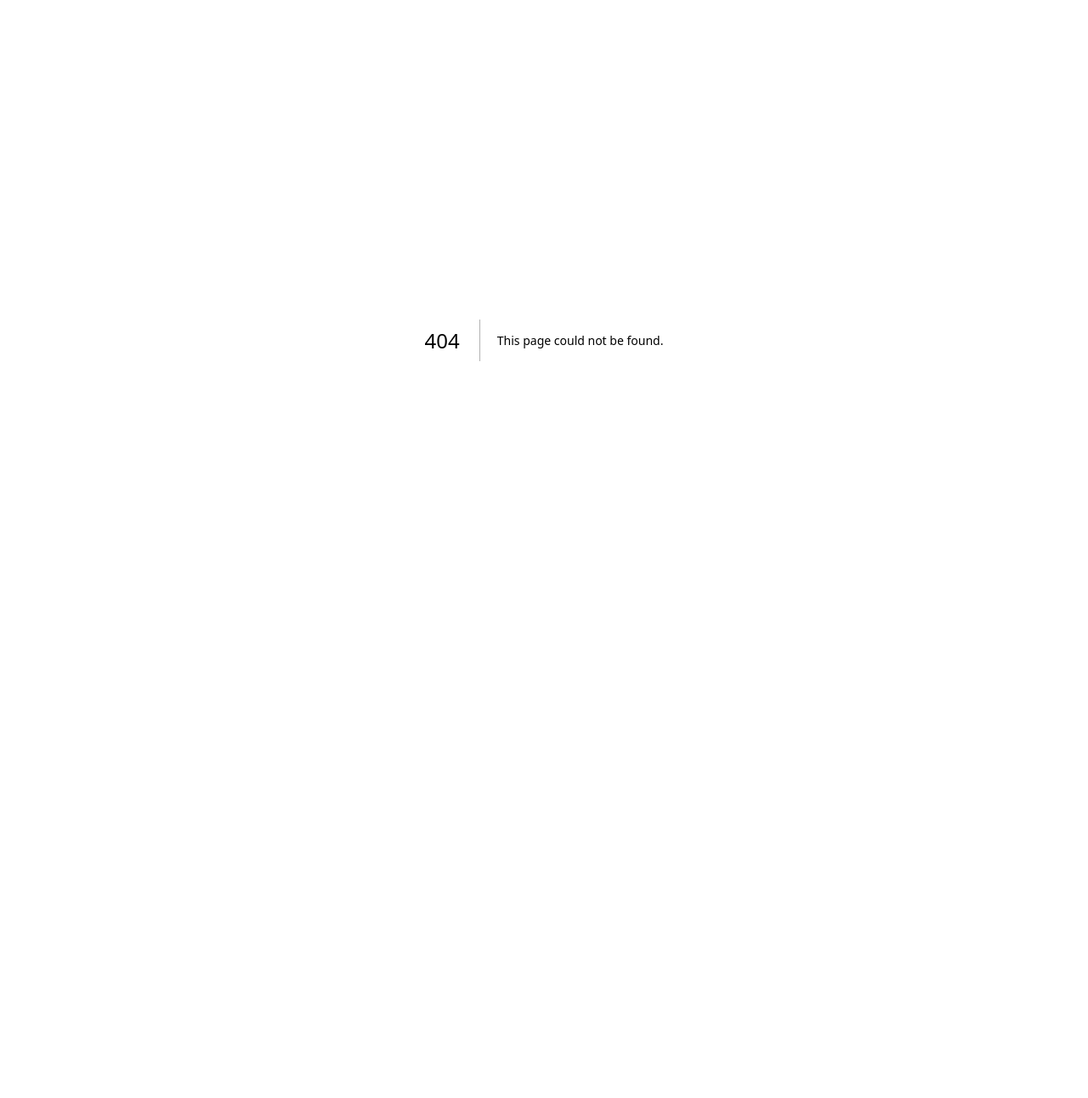
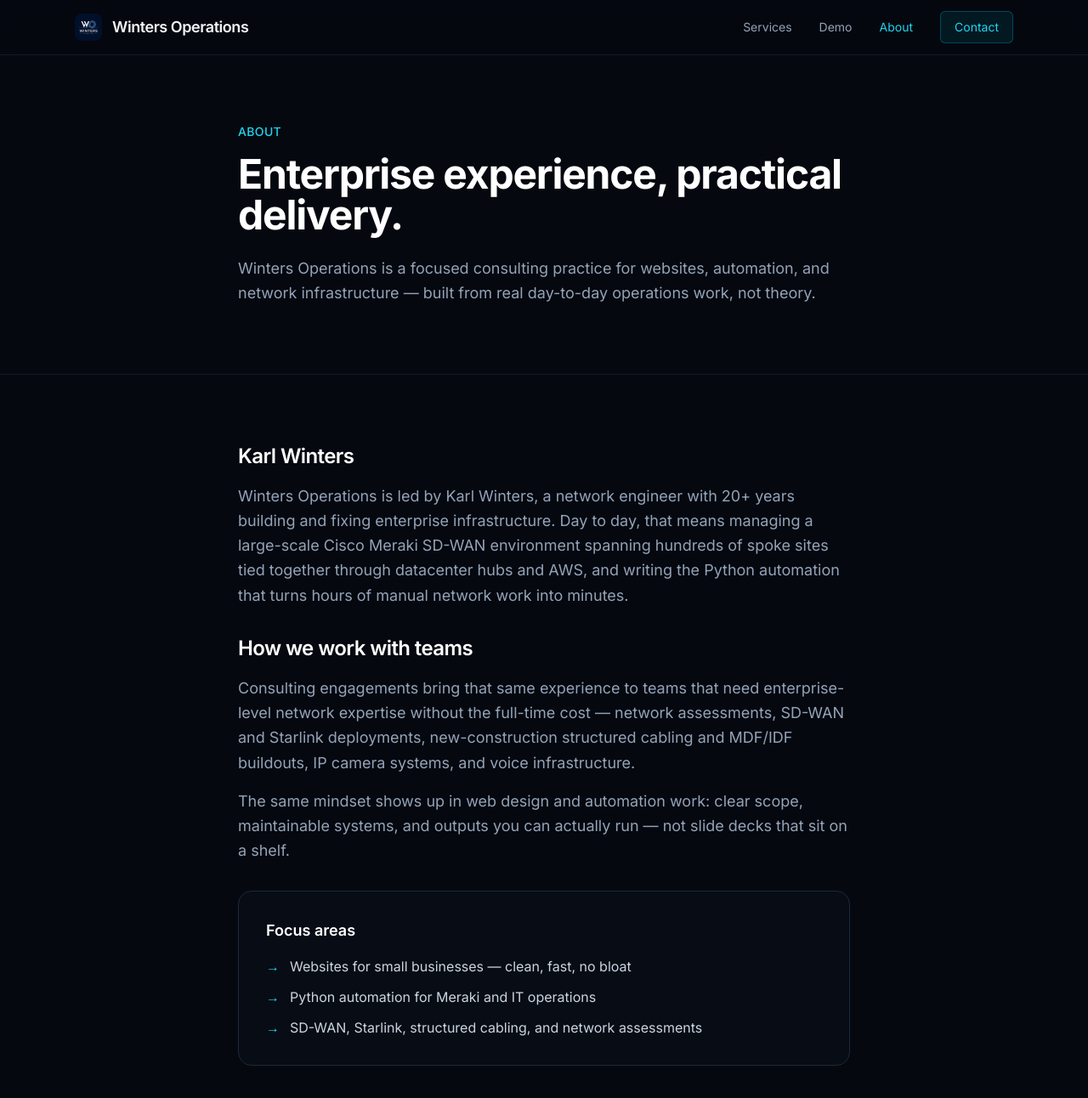
Before and after one commit to WintCom-Solutions/wintersoperations-site, a Next.js app: page /about in a window 1280 px wide. Before the commit this address had no page. Shown: the top 1292 px of the page at 85% size. Before the commit the page ends 800 px from the top, so only its background shows below. Built offline with nearby package versions, Linux system fonts and the light colour scheme.

Commit message:
Add dedicated /about page

```diff
--- /dev/null
+++ b/app/about/page.tsx
@@ -0,0 +1,156 @@
+import type { Metadata } from "next";
+import Image from "next/image";
+
+export const metadata: Metadata = {
+  title: "About",
+  description:
+    "Winters Operations is led by Karl Winters — 20+ years of enterprise network engineering, Meraki SD-WAN, and practical Python automation.",
+};
+
+export default function AboutPage() {
+  return (
+    <div className="min-h-screen flex flex-col bg-navy-950 text-slate-100">
+      <header className="border-b border-navy-700/60 bg-navy-950/80 backdrop-blur sticky top-0 z-50">
+        <div className="max-w-6xl mx-auto px-6 h-16 flex items-center justify-between">
+          <a href="/" className="flex items-center gap-3">
+            <Image
+              src="/logo.png"
+              alt="Winters Operations"
+              width={32}
+              height={32}
+              className="rounded-lg"
+            />
+            <span className="font-semibold tracking-tight text-lg">
+              Winters Operations
+            </span>
+          </a>
+          <nav className="hidden sm:flex items-center gap-8 text-sm text-slate-400">
+            <a href="/services" className="hover:text-cyan-400 transition">
+              Services
+            </a>
+            <a href="/demo" className="hover:text-cyan-400 transition">
+              Demo
+            </a>
+            <a href="/about" className="text-cyan-400">
+              About
+            </a>
+            <a
+              href="/#contact"
+              className="px-4 py-2 rounded-md bg-cyan-500/10 text-cyan-400 border border-cyan-500/30 hover:bg-cyan-500/20 transition"
+            >
+              Contact
+            </a>
+          </nav>
+        </div>
+      </header>
+
+      <main className="flex-1">
+        <section className="border-b border-navy-800">
+          <div className="max-w-3xl mx-auto px-6 py-16 sm:py-20">
+            <p className="text-cyan-400 font-medium tracking-wide text-sm uppercase mb-4">
+              About
+            </p>
+            <h1 className="text-4xl sm:text-5xl font-bold tracking-tight text-white leading-tight">
+              Enterprise experience, practical delivery.
+            </h1>
+            <p className="mt-6 text-lg text-slate-400 leading-relaxed">
+              Winters Operations is a focused consulting practice for websites,
+              automation, and network infrastructure — built from real
+              day-to-day operations work, not theory.
+            </p>
+          </div>
+        </section>
+
+        <section className="py-16 sm:py-20">
+          <div className="max-w-3xl mx-auto px-6 space-y-8">
+            <div>
+              <h2 className="text-2xl font-semibold text-white tracking-tight mb-4">
+                Karl Winters
+              </h2>
+              <p className="text-slate-400 leading-relaxed text-lg">
+                Winters Operations is led by Karl Winters, a network engineer
+                with 20+ years building and fixing enterprise infrastructure.
+                Day to day, that means managing a large-scale Cisco Meraki
+                SD-WAN environment spanning hundreds of spoke sites tied
+                together through datacenter hubs and AWS, and writing the
+                Python automation that turns hours of manual network work into
+                minutes.
+              </p>
+            </div>
+
+            <div>
+              <h2 className="text-2xl font-semibold text-white tracking-tight mb-4">
+                How we work with teams
+              </h2>
+              <p className="text-slate-400 leading-relaxed text-lg">
+                Consulting engagements bring that same experience to teams that
+                need enterprise-level network expertise without the full-time
+                cost — network assessments, SD-WAN and Starlink deployments,
+                new-construction structured cabling and MDF/IDF buildouts, IP
+                camera systems, and voice infrastructure.
+              </p>
+              <p className="mt-4 text-slate-400 leading-relaxed text-lg">
+                The same mindset shows up in web design and automation work:
+                clear scope, maintainable systems, and outputs you can actually
+                run — not slide decks that sit on a shelf.
+              </p>
+            </div>
+
+            <div className="rounded-2xl border border-navy-700 bg-navy-900/50 p-8">
+              <h3 className="text-lg font-semibold text-white mb-4">
+                Focus areas
+              </h3>
+              <ul className="space-y-3 text-slate-300">
+                <li className="flex gap-3">
+                  <span className="text-cyan-400">→</span>
+                  Websites for small businesses — clean, fast, no bloat
+                </li>
+                <li className="flex gap-3">
+                  <span className="text-cyan-400">→</span>
+                  Python automation for Meraki and IT operations
+                </li>
+                <li className="flex gap-3">
+                  <span className="text-cyan-400">→</span>
+                  SD-WAN, Starlink, structured cabling, and network assessments
+                </li>
+              </ul>
+            </div>
+          </div>
+        </section>
+
+        <section className="py-16 border-t border-navy-800">
+          <div className="max-w-lg mx-auto px-6 text-center">
+            <h2 className="text-2xl font-bold text-white mb-3">
+              Ready to talk?
+            </h2>
+            <p className="text-slate-400 mb-8">
+              Whether it’s a site, automation, or network work — reach out and
+              we’ll respond promptly.
+            </p>
+            <div className="flex flex-col sm:flex-row gap-3 justify-center">
+              <a
+                href="mailto:solutions@wintersoperations.com"
+                className="inline-flex items-center justify-center px-6 py-3 rounded-lg bg-cyan-500 text-navy-950 font-semibold hover:bg-cyan-400 transition"
+              >
+                solutions@wintersoperations.com
+              </a>
+              <a
+                href="/services"
+                className="inline-flex items-center justify-center px-6 py-3 rounded-lg border border-slate-600 text-slate-200 hover:border-cyan-500/50 hover:text-cyan-300 transition"
+              >
+                View services
+              </a>
+            </div>
+          </div>
+        </section>
+      </main>
+
+      <footer className="border-t border-navy-800 py-8">
+        <div className="max-w-6xl mx-auto px-6 flex flex-col sm:flex-row items-center justify-between gap-4 text-sm text-slate-500">
+          <div>© {new Date().getFullYear()} Winters Operations</div>
+          <div className="text-slate-600">Ops, web & automation consulting</div>
+        </div>
+      </footer>
+    </div>
+  );
+}
```
